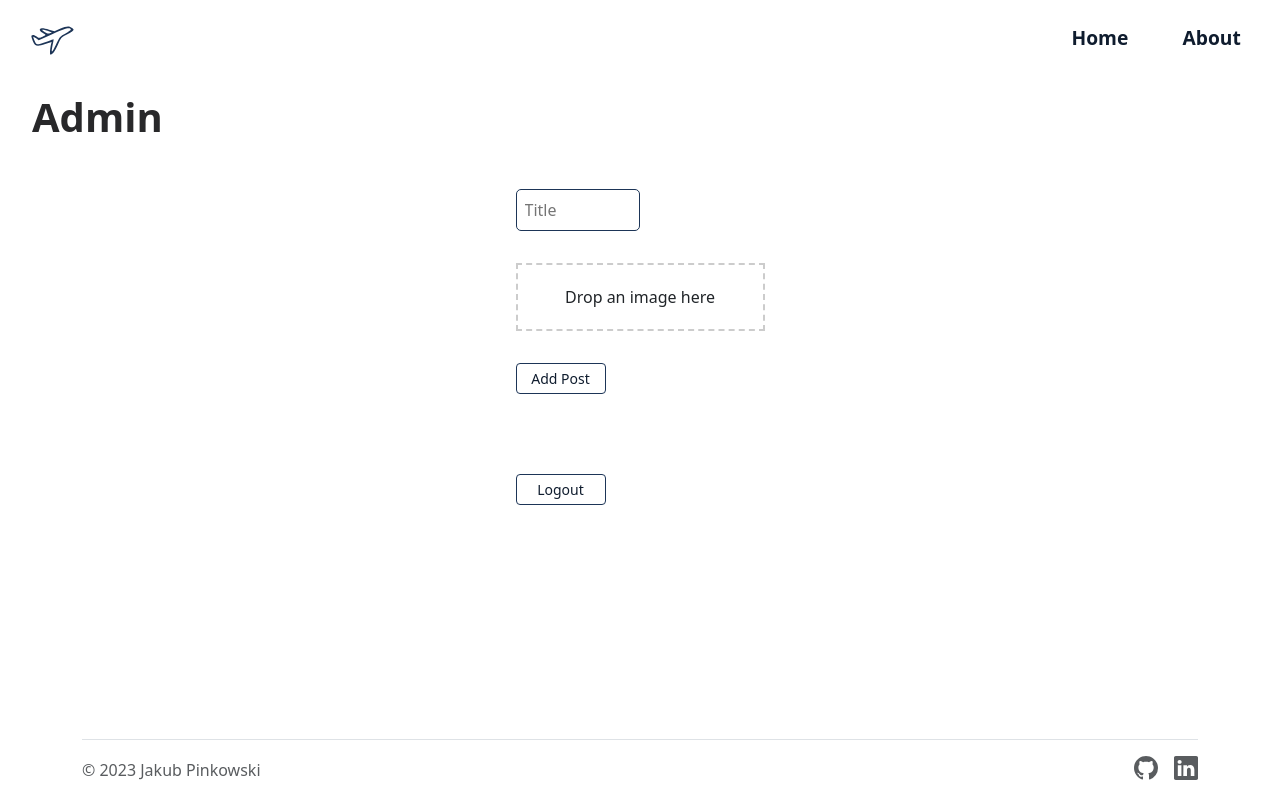
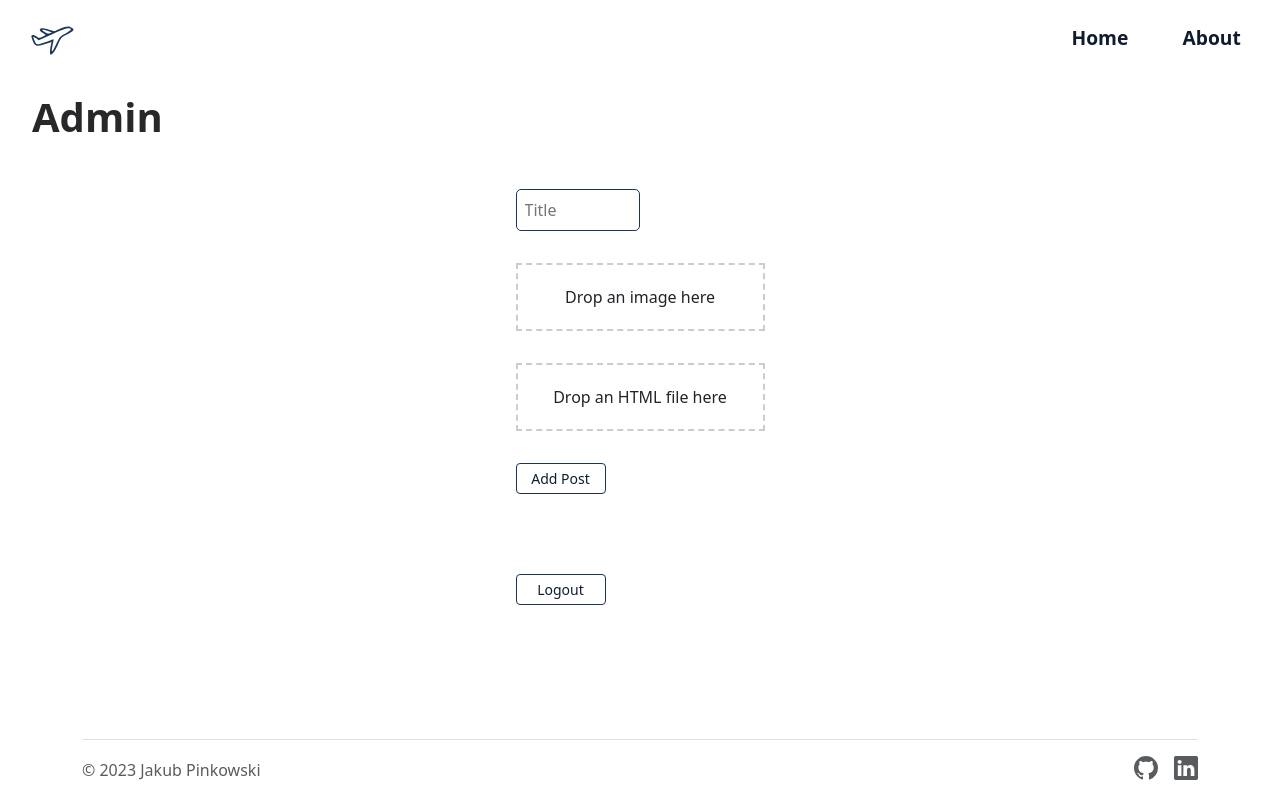
Before and after one commit to Jakub-Pinkowski/Blog-Website, a Vue app: page /admin in a window 1280 px wide. Built offline with nearby package versions, Linux system fonts and the light colour scheme; no server answers; sample sign-in values are in the browser's storage.

Commit message:
Implemented basic HTML functionality

```diff
--- a/src/components/AddPostForm.vue
+++ b/src/components/AddPostForm.vue
@@ -29,6 +29,26 @@
                                 >Image is processing...</span
                             >
                             <span v-else>Drop an image here</span>
+                        </div>
+                    </div>
+                    <div class="form-group">
+                        <div
+                            class="drag-drop-area"
+                            :class="{
+                                'drag-over': isDraggingHTML,
+                                'upload-success':
+                                    htmlContent || isProcessingHTML,
+                            }"
+                            @drop.prevent="dropHandlerHTML"
+                            @dragover.prevent="dragOverHandlerHTML"
+                            @dragenter.prevent="dragEnterHandlerHTML"
+                            @dragleave.prevent="dragLeaveHandlerHTML"
+                        >
+                            <span v-if="htmlContent">HTML File Loaded</span>
+                            <span v-else-if="isProcessingHTML"
+                                >HTML is processing...</span
+                            >
+                            <span v-else>Drop an HTML file here</span>
                         </div>
                     </div>
                     <button class="btn btn-sm" type="submit">Add Post</button>
@@ -76,7 +96,6 @@ const isUploading = computed(() => {
 })
 
 const isProcessing = ref(false)
-
 const isDragging = ref(false)
 const imageUrl = ref<string | null>(null)
 const draggedFile = ref<File | null>(null)
@@ -147,6 +166,71 @@ const uploadImage = async () => {
         throw error
     }
 }
+
+// Drag and drop functionality for HTML
+const isDraggingHTML = ref(false)
+const isProcessingHTML = ref(false)
+const htmlContent = ref<string | null>(null)
+const draggedHTMLFile = ref<File | null>(null)
+
+const dragOverHandlerHTML = () => {
+    isDraggingHTML.value = true
+}
+
+const dragEnterHandlerHTML = () => {
+    isDraggingHTML.value = true
+}
+
+const dragLeaveHandlerHTML = () => {
+    if (!htmlContent.value && !isProcessingHTML.value) {
+        isDraggingHTML.value = false
+    }
+}
+
+const dropHandlerHTML = (event: DragEvent) => {
+    isDraggingHTML.value = false
+    if (
+        event.dataTransfer &&
+        event.dataTransfer.items &&
+        event.dataTransfer.items.length > 0 &&
+        event.dataTransfer.items[0].type === 'text/html' // Ensure it's an HTML file
+    ) {
+        draggedHTMLFile.value = event.dataTransfer.items[0].getAsFile()
+        event.dataTransfer.clearData()
+        isProcessingHTML.value = true
+
+        loadHTMLContent()
+            .then((content) => {
+                if (content !== undefined) {
+                    htmlContent.value = content
+                    newPost.value.content = content
+                } else {
+                    console.error(
+                        'Upload succeeded, but no content was returned.'
+                    )
+                }
+            })
+            .catch((error) => {
+                console.error('HTML loading failed:', error)
+            })
+            .finally(() => {
+                isProcessingHTML.value = false
+            })
+    }
+}
+
+const loadHTMLContent = async () => {
+    if (!draggedHTMLFile.value) return
+
+    try {
+        const content = await draggedHTMLFile.value.text()
+        return content
+    } catch (error) {
+        console.error('Loading failed:', error)
+        throw error
+    }
+}
+
 // Add new post
 const newPost = ref({
     title: '',
--- a/src/views/HomeView.vue
+++ b/src/views/HomeView.vue
@@ -2,11 +2,7 @@
     <main>
         <div class="post_gallery">
             <div class="post" v-for="post in posts" :key="post.id">
-                <img
-                    :src="post.image"
-                    alt=""
-                    @click="openModal(post.image)"
-                />
+                <img :src="post.image" alt="" @click="openModal(post.image)" />
                 <div class="text">
                     <h1>{{ post.title }}</h1>
                     <div v-html="post.content"></div>
@@ -39,8 +35,8 @@ onMounted(async () => {
 const posts = computed(() => postStore.posts)
 
 // Modal functionality
-let modalOpen = ref(false)
-let modalImage = ref('')
+const modalOpen = ref(false)
+const modalImage = ref('')
 
 const openModal = (imageSrc: string) => {
     modalImage.value = imageSrc
```
